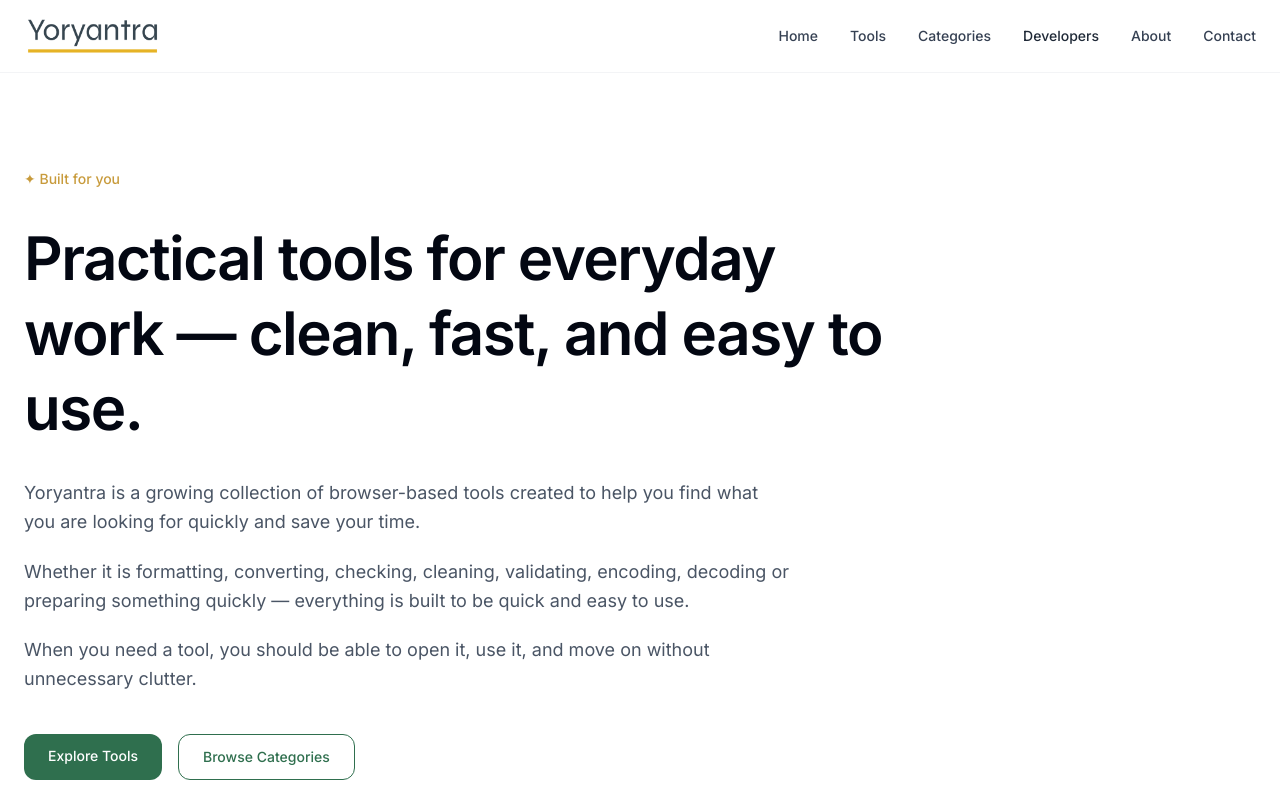
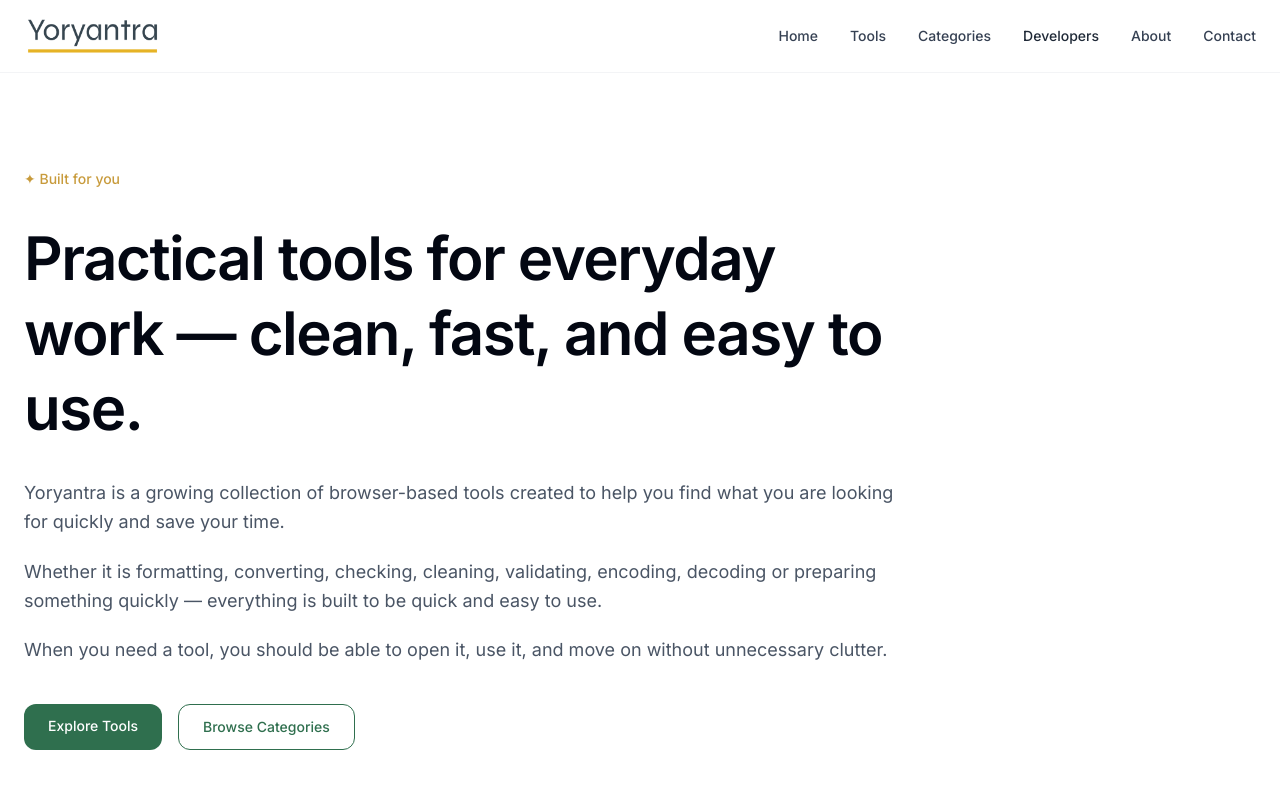
Before and after one commit to vaarunsonawwane-ops/yoryantra-new, a Next.js app: page / in a window 1280 px wide. Shown: the top 800 px of the page. Built offline with nearby package versions, Linux system fonts and the light colour scheme.

Commit message:
hero content width fixed

```diff
--- a/app/page.tsx
+++ b/app/page.tsx
@@ -86,7 +86,7 @@ export default function HomePage() {
             Practical tools for everyday work — clean, fast, and easy to use.
           </h1>
 
-			<div className="mt-8 max-w-3xl space-y-5 text-lg leading-relaxed text-gray-600">
+			<div className="mt-8 max-w-4xl space-y-5 text-lg leading-relaxed text-gray-600">
 			  <p>
 				Yoryantra is a growing collection of browser-based tools created
 				to help you find what you are looking for quickly and save your time.
```
